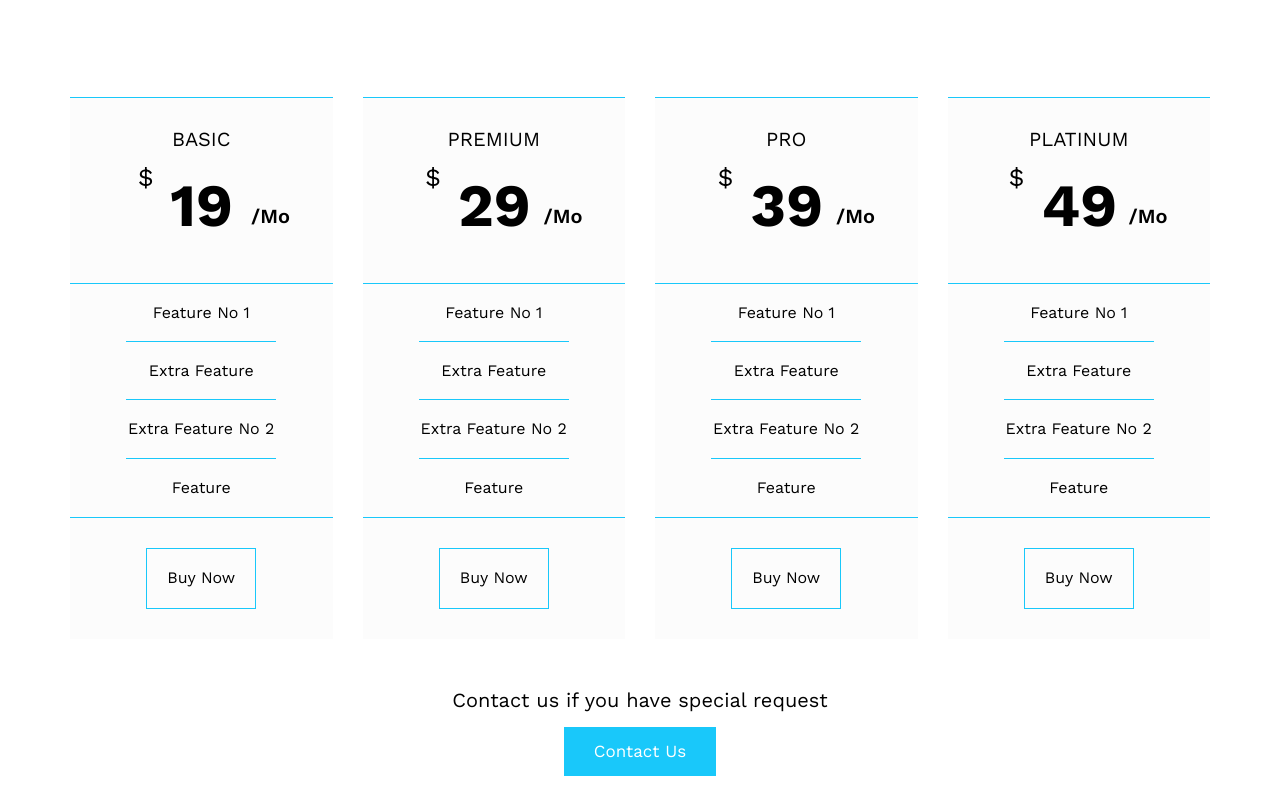
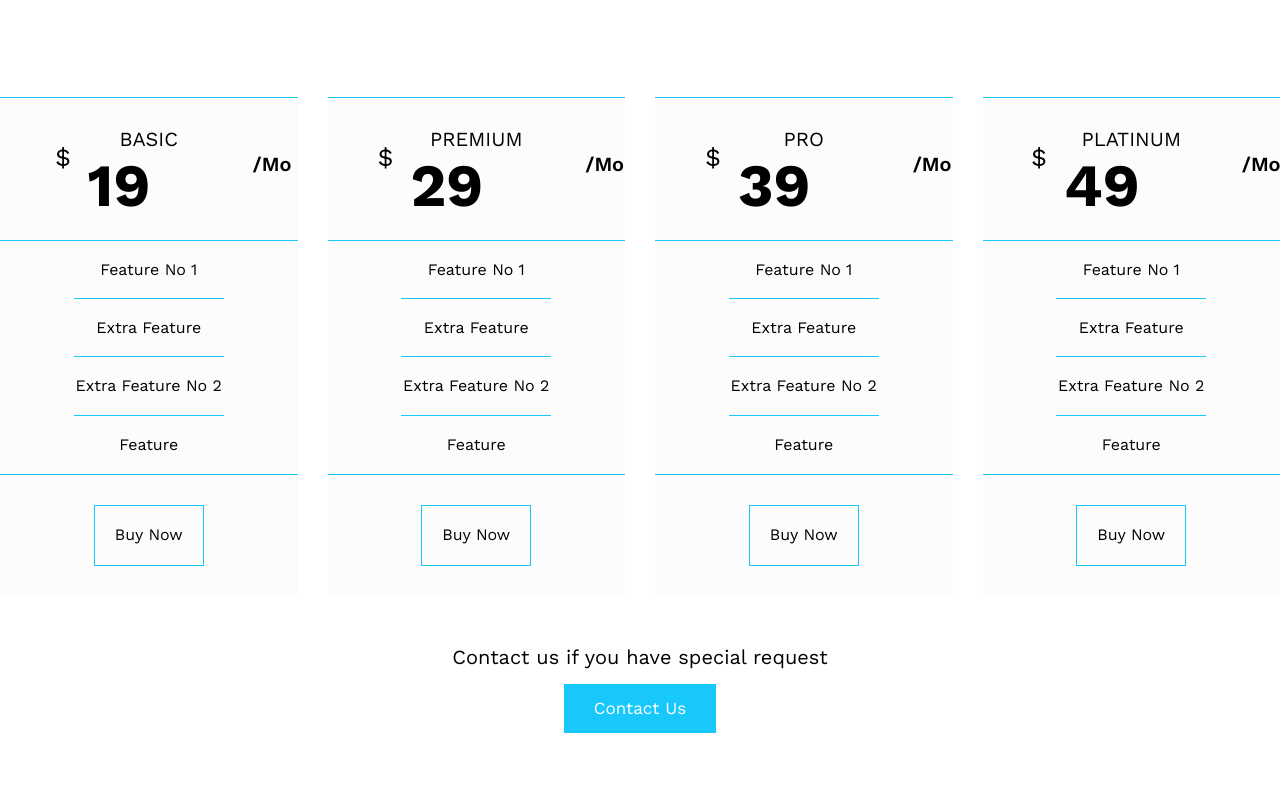
Before and after one commit to Radwaamer/Kasper, a plain HTML site: page index.html in a window 1280 px wide. Shown: the part 6464-7260 px from the top of the page. Drawn offline with nearby package versions, Linux system fonts and the light colour scheme.

Commit message:
add new display

```diff
--- a/css/temp2.css
+++ b/css/temp2.css
@@ -748,52 +748,51 @@ header .menu{
 /* end qoute */
 
 /* start pricing */
-.pricing .container .price-boxes{
+.pricing .price-boxes{
     display: grid;
-    grid-template-columns: repeat(auto-fill , minmax(250px , 1fr));
+    grid-template-columns: repeat(auto-fit , minmax(250px , 1fr));
     text-align: center;
     gap: 30px;
     padding-bottom: 50px;
 }
-.pricing .container .price-boxes .price-box{
+.pricing .price-boxes .price-box{
     background-color: #fcfcfc;
     border-top: solid 1px var(--main-color);
     padding: 30px 0;
 }
-.pricing .container .price-boxes .price-box span:first-of-type{
-    display: block;
+.pricing .price-boxes .price-box span:first-of-type{
     font-size: 20px;
     margin-bottom: 20px;
 }
-.pricing .container .price-boxes .price-box p{
+.pricing .price-boxes .price-box p{
     font-weight: bold;
     font-size: 60px;
     position: relative;
     left: 50%;
     transform: translatex(-56%);
 }
-.pricing .container .price-boxes .price-box p sup{
+.pricing .price-boxes .price-box p sup{
     font-weight: normal;
     font-size: 25px;
     position: relative;
     top: -40px;
 }
-.pricing .container .price-boxes .price-box p span{
+.pricing .price-boxes .price-box p span{
     position: relative;
     bottom: 35px;
     right: -85px;
     font-weight: 600;
 }
-.pricing .container .price-boxes .price-box ul{
+.pricing .price-boxes .price-box ul{
     border-top: 1px solid var(--main-color);
     border-bottom: 1px solid var(--main-color);
     margin-top: 20px;
 }
-.pricing .container .price-boxes .price-box ul li{
+.pricing .price-boxes .price-box ul li{
     padding: 20px 0;
     position: relative;
 }
-.pricing .container .price-boxes .price-box ul li:not(:last-child)::after{
+.pricing .price-boxes .price-box ul li:not(:last-child)::after{
     content: "";
     height: 1px;
     background-color: var(--main-color);
@@ -803,7 +802,7 @@ header .menu{
     left: 50%;
     transform: translateX(-50%);
 }
-.pricing .container .price-boxes .price-box button{
+.pricing .price-boxes .price-box button{
     padding: 20px;
     background-color: transparent;
     border: var(--main-color) solid 1px;
```
Also changed, not shown: index.html (+1 -1 lines).
